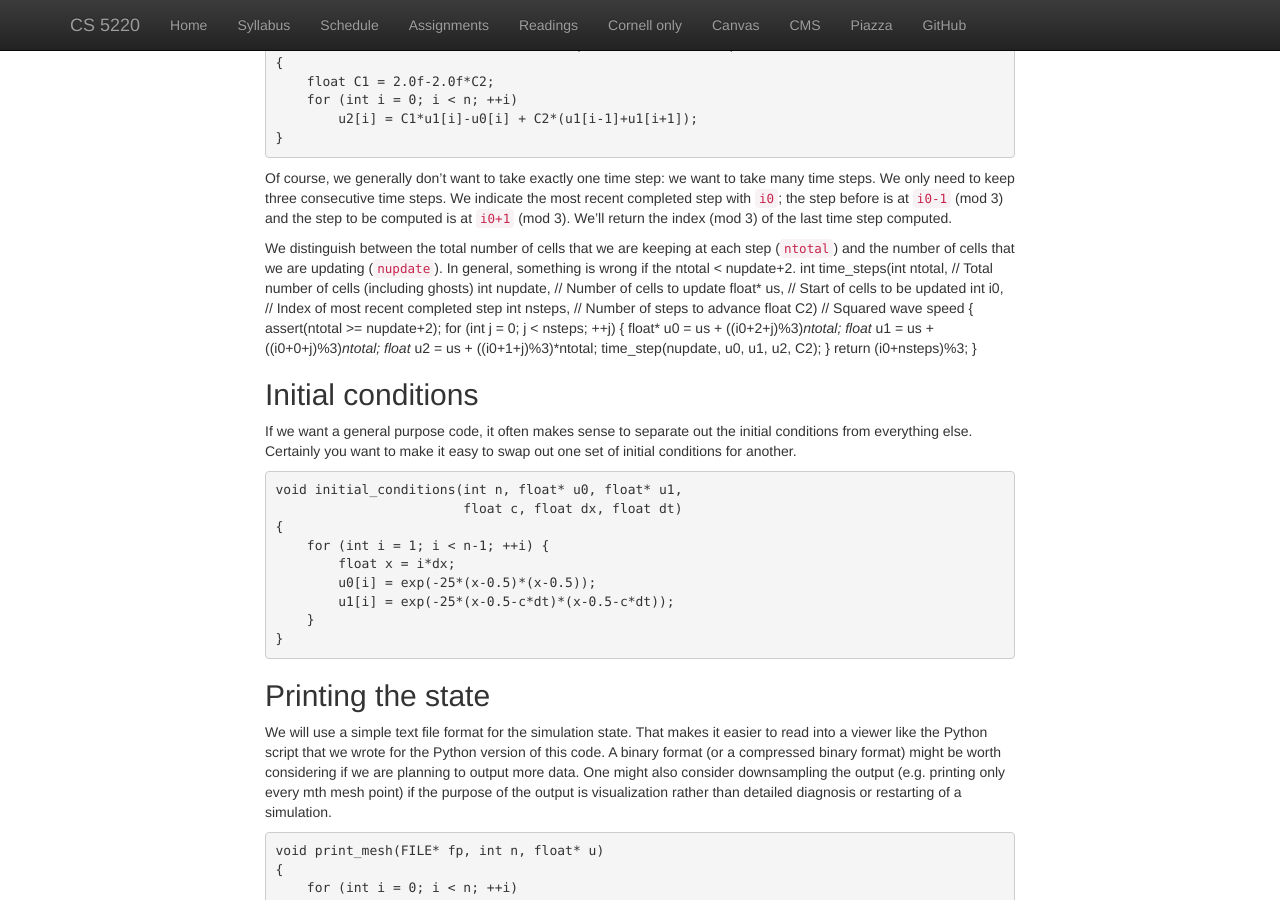
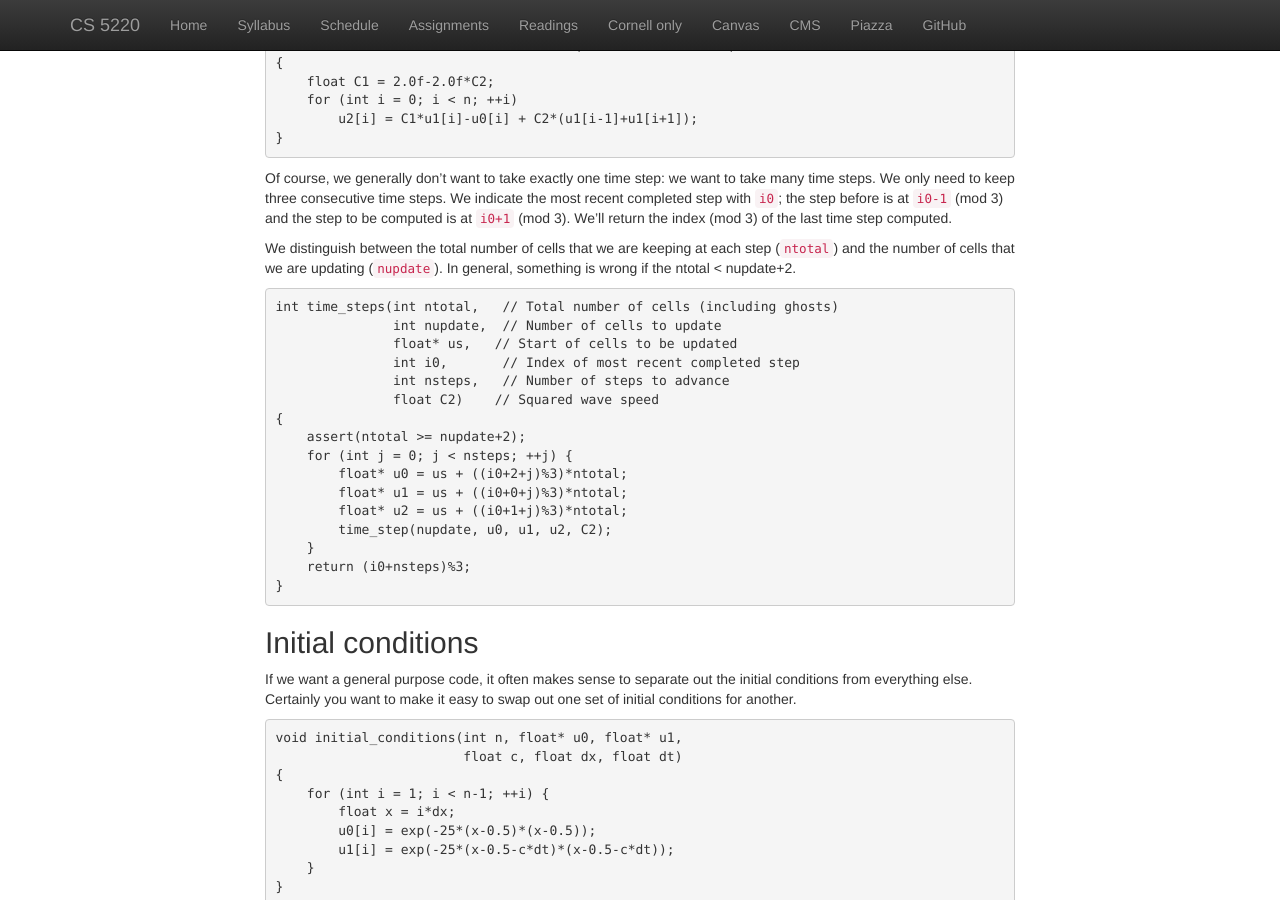
Before and after one commit to cs5220-f20/web, a Jekyll site: the page built from web/lec/2020-10-08-wave-batch.html, in a window 1280 px wide and 900 px high, scrolled down 1823 px. Built offline with Jekyll 4.4.1, drawn with Linux system fonts in a browser that asks for light colours; nearby versions of some CDN libraries; formulas are drawn with MathJax 3.

Commit message:
Fix incorrect code handling.

```diff
--- a/web/lec/2020-10-08-wave-batch.html
+++ b/web/lec/2020-10-08-wave-batch.html
@@ -82,7 +82,23 @@ layout:     main
         u2[i] = C1*u1[i]-u0[i] + C2*(u1[i-1]+u1[i+1]);
 }</code></pre>
 <p>Of course, we generally don’t want to take exactly one time step: we want to take many time steps. We only need to keep three consecutive time steps. We indicate the most recent completed step with <code>i0</code>; the step before is at <code>i0-1</code> (mod 3) and the step to be computed is at <code>i0+1</code> (mod 3). We’ll return the index (mod 3) of the last time step computed.</p>
-<p>We distinguish between the total number of cells that we are keeping at each step (<code>ntotal</code>) and the number of cells that we are updating (<code>nupdate</code>). In general, something is wrong if the ntotal &lt; nupdate+2. int time_steps(int ntotal, // Total number of cells (including ghosts) int nupdate, // Number of cells to update float* us, // Start of cells to be updated int i0, // Index of most recent completed step int nsteps, // Number of steps to advance float C2) // Squared wave speed { assert(ntotal &gt;= nupdate+2); for (int j = 0; j &lt; nsteps; ++j) { float* u0 = us + ((i0+2+j)%3)<em>ntotal; float</em> u1 = us + ((i0+0+j)%3)<em>ntotal; float</em> u2 = us + ((i0+1+j)%3)*ntotal; time_step(nupdate, u0, u1, u2, C2); } return (i0+nsteps)%3; }</p>
+<p>We distinguish between the total number of cells that we are keeping at each step (<code>ntotal</code>) and the number of cells that we are updating (<code>nupdate</code>). In general, something is wrong if the ntotal &lt; nupdate+2.</p>
+<pre><code>int time_steps(int ntotal,   // Total number of cells (including ghosts)
+               int nupdate,  // Number of cells to update
+               float* us,   // Start of cells to be updated
+               int i0,       // Index of most recent completed step
+               int nsteps,   // Number of steps to advance
+               float C2)    // Squared wave speed
+{
+    assert(ntotal &gt;= nupdate+2);
+    for (int j = 0; j &lt; nsteps; ++j) {
+        float* u0 = us + ((i0+2+j)%3)*ntotal;
+        float* u1 = us + ((i0+0+j)%3)*ntotal;
+        float* u2 = us + ((i0+1+j)%3)*ntotal;
+        time_step(nupdate, u0, u1, u2, C2);
+    }
+    return (i0+nsteps)%3;
+}</code></pre>
 <h2 id="initial-conditions">Initial conditions</h2>
 <p>If we want a general purpose code, it often makes sense to separate out the initial conditions from everything else. Certainly you want to make it easy to swap out one set of initial conditions for another.</p>
 <pre><code>void initial_conditions(int n, float* u0, float* u1,
```
